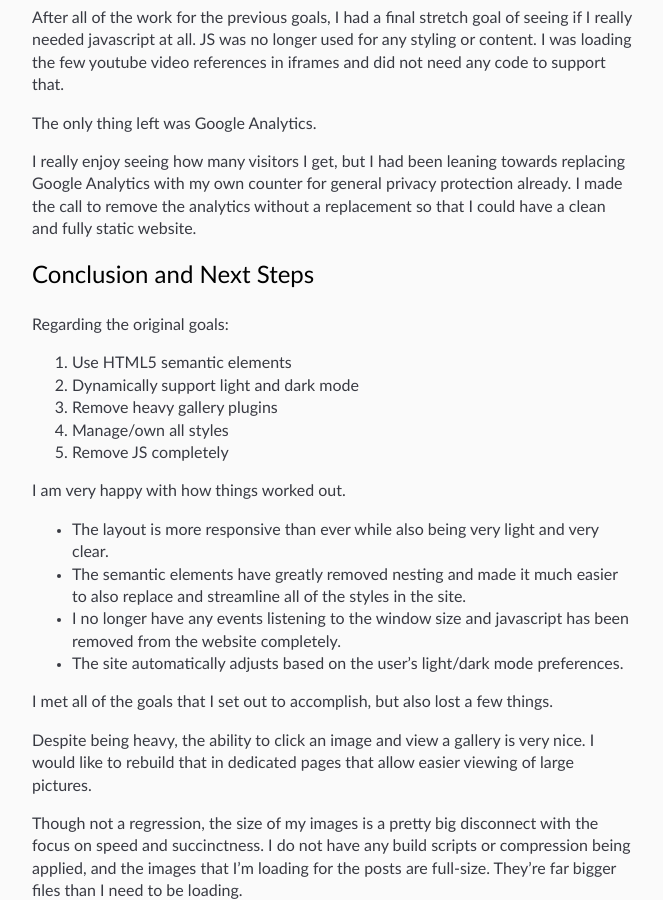
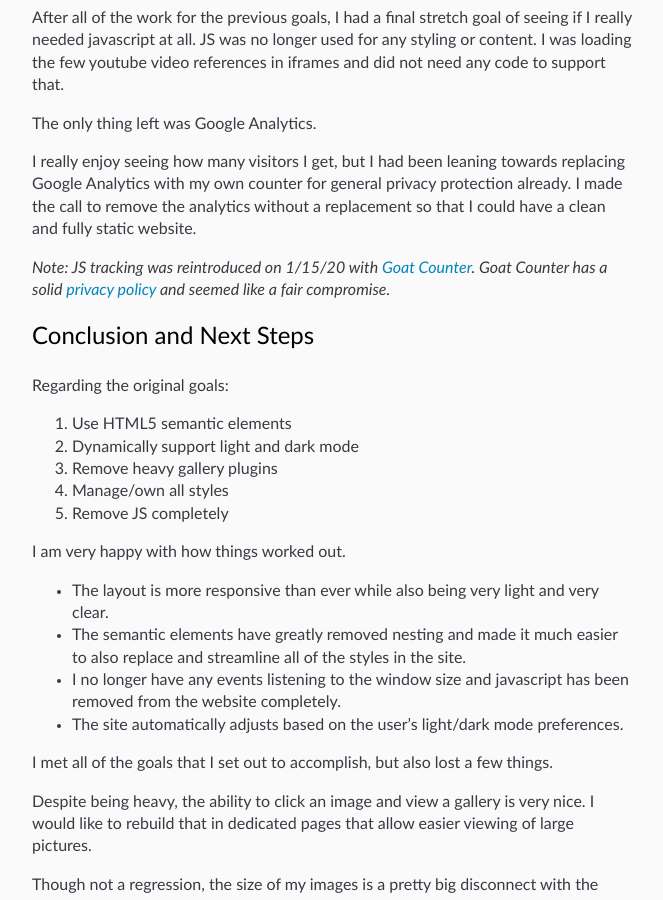
Before and after one commit to Tornquist/tornquist.github.io, a Jekyll site: the page built from _posts/2019-08-28-2019-site-refresh.md, in a window 1280 px wide and 900 px high, scrolled down 6889 px. Shown: the whole window, without its empty margins (308-971 px from the left). Built offline with Jekyll 4.4.1, drawn with Linux system fonts in a browser that asks for light colours; part of the change alters nothing that is shown.

Commit message:
Add GoatCounter Analytics

```diff
--- a/_includes/footer.html
+++ b/_includes/footer.html
@@ -1,3 +1,14 @@
 <footer>
   {{ site.copyright }}
+  <script>
+    (function() {
+      window.counter = 'https://nathantornquist.goatcounter.com/count'
+
+      var script = document.createElement('script');
+      script.async = 1;
+      script.src = '//gc.zgo.at/count.js';
+      var ins = document.getElementsByTagName('script')[0];
+      ins.parentNode.insertBefore(script, ins)
+    })();
+  </script>
 </footer>
--- a/_posts/2019-08-28-2019-site-refresh.md
+++ b/_posts/2019-08-28-2019-site-refresh.md
@@ -223,6 +223,9 @@ replacing Google Analytics with my own counter for general privacy protection
 already. I made the call to remove the analytics without a replacement so that
 I could have a clean and fully static website.
 
+*Note: JS tracking was reintroduced on 1/15/20 with [Goat Counter][4]. Goat
+Counter has a solid [privacy policy][5] and seemed like a fair compromise.*
+
 ## Conclusion and Next Steps
 
 Regarding the original goals:
@@ -270,3 +273,5 @@ for what the cleaner codebase will empower in the future.
 [1]: {% link _projects/00_arcade_classics.md %}
 [2]: https://stylehatch.github.io/photoset-grid/
 [3]: http://www.jacklmoore.com/colorbox/
+[4]: https://goatcounter.com
+[5]: https://www.goatcounter.com/privacy
```
